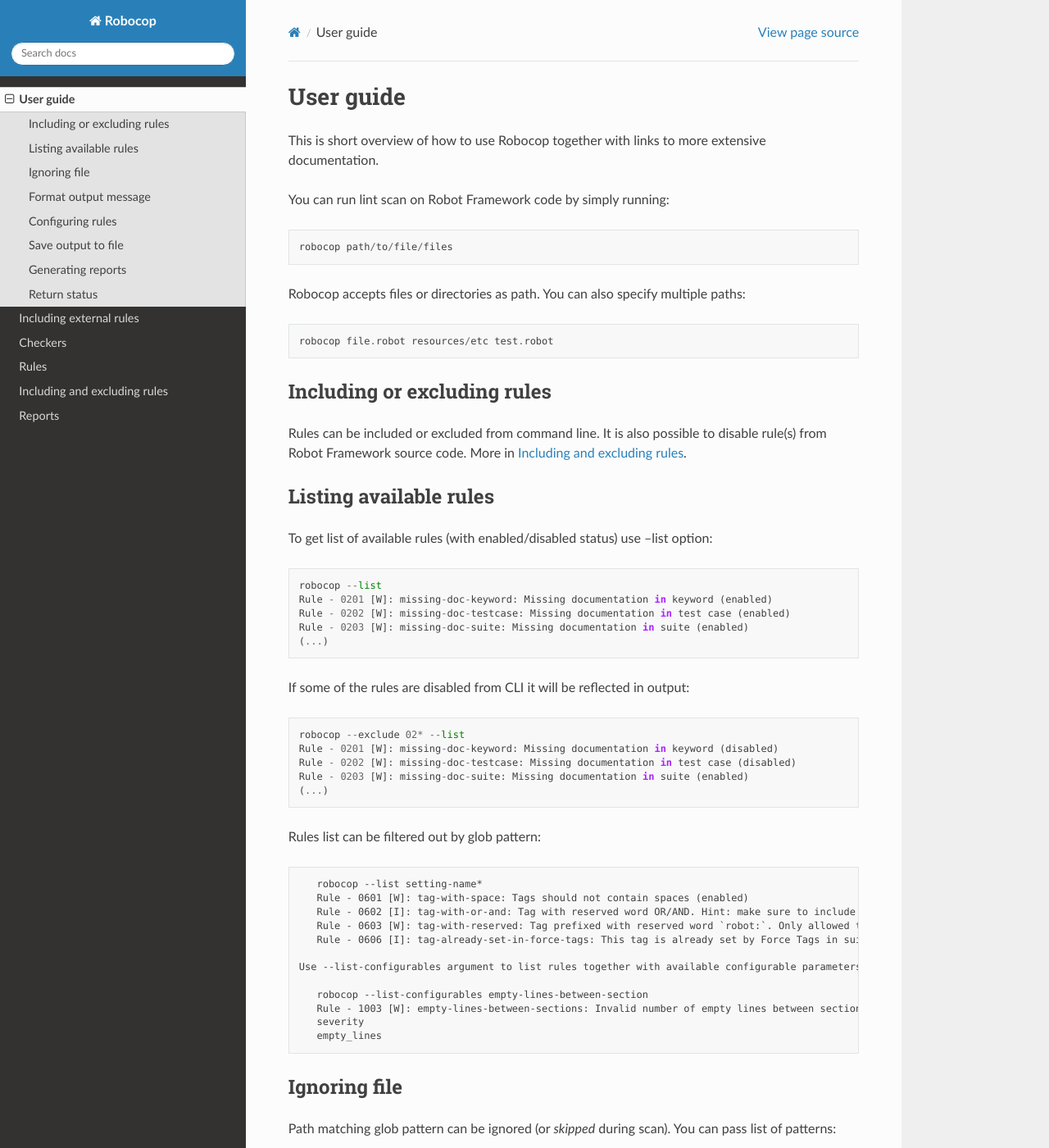
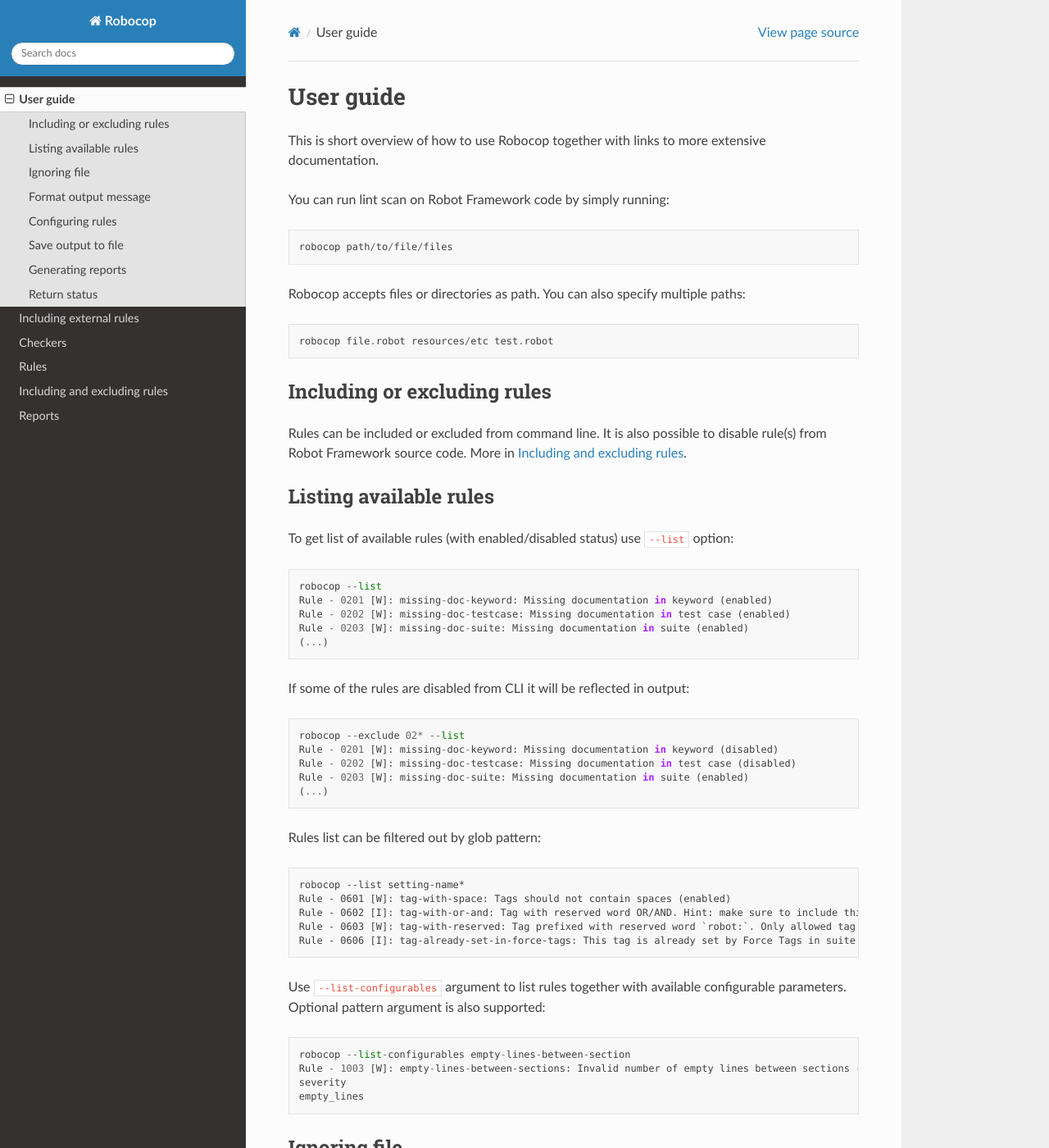
Before and after one commit to MarketSquare/robotframework-robocop, a Sphinx documentation site: the page built from docs/user_guide.rst, in a window 1280 px wide and 1400 px high. Shown: the whole window at 82% size. Built offline with Sphinx 7.4.7 and the Read the Docs theme 2.0.0, drawn with Linux system fonts in a browser that asks for light colours.

Commit message:
format argument options

```diff
--- a/docs/user_guide.rst
+++ b/docs/user_guide.rst
@@ -18,7 +18,7 @@
 
 Listing available rules
 -----------------------
-To get list of available rules (with enabled/disabled status) use --list option::
+To get list of available rules (with enabled/disabled status) use ``--list`` option::
 
     robocop --list
     Rule - 0201 [W]: missing-doc-keyword: Missing documentation in keyword (enabled)
@@ -42,7 +42,7 @@
     Rule - 0603 [W]: tag-with-reserved: Tag prefixed with reserved word `robot:`. Only allowed tag with this prefix is robot:no-dry-run (enabled)
     Rule - 0606 [I]: tag-already-set-in-force-tags: This tag is already set by Force Tags in suite settings (enabled)
 
- Use --list-configurables argument to list rules together with available configurable parameters. Optional pattern argument is also supported::
+Use ``--list-configurables`` argument to list rules together with available configurable parameters. Optional pattern argument is also supported::
 
     robocop --list-configurables empty-lines-between-section
     Rule - 1003 [W]: empty-lines-between-sections: Invalid number of empty lines between sections (%d/%d) (enabled). Available configurable(s) for this rule:
```
